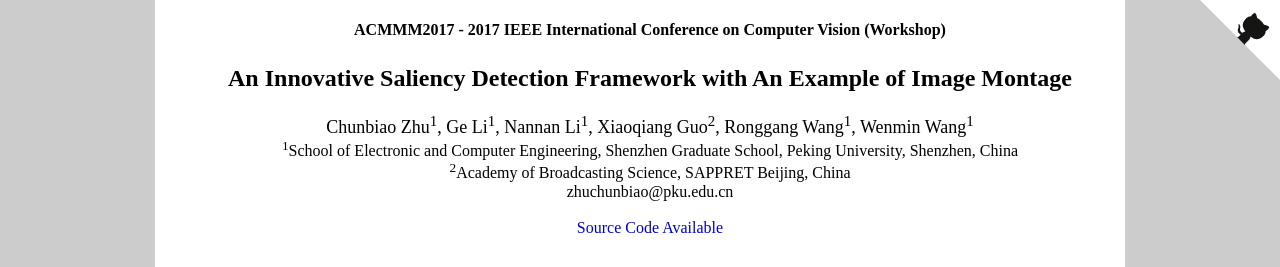
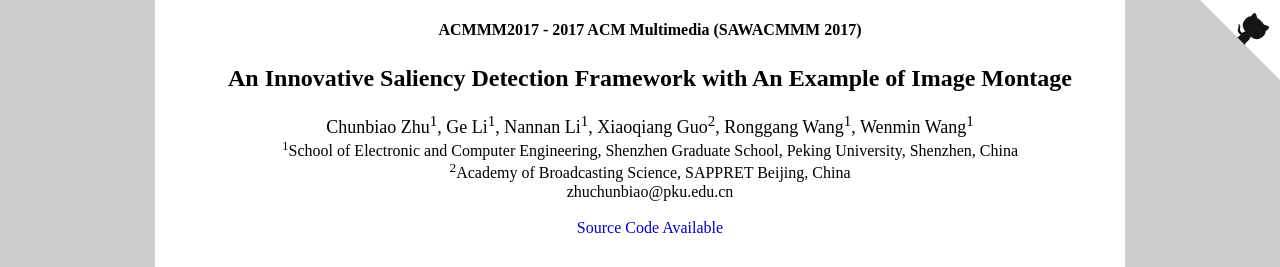
Before and after one commit to ChunbiaoZhu/MM2017, a plain HTML site: page index.html in a window 1280 px wide. Shown: the top 267 px of the page. Drawn offline with Linux system fonts and the light colour scheme.

Commit message:
Update index.html

```diff
--- a/index.html
+++ b/index.html
@@ -30,7 +30,7 @@
  <TABLE width="950" border="0">
    <TBODY>
      <TR>
-       <TD colspan="3"><DIV align="center"><STRONG>ACMMM2017 - 2017 IEEE International Conference on Computer Vision (Workshop)</STRONG></DIV></TD>
+       <TD colspan="3"><DIV align="center"><STRONG>ACMMM2017 - 2017 ACM Multimedia (SAWACMMM 2017)</STRONG></DIV></TD>
      </TR>
      <TR>
        <TD colspan="3">&nbsp;</TD>
```
